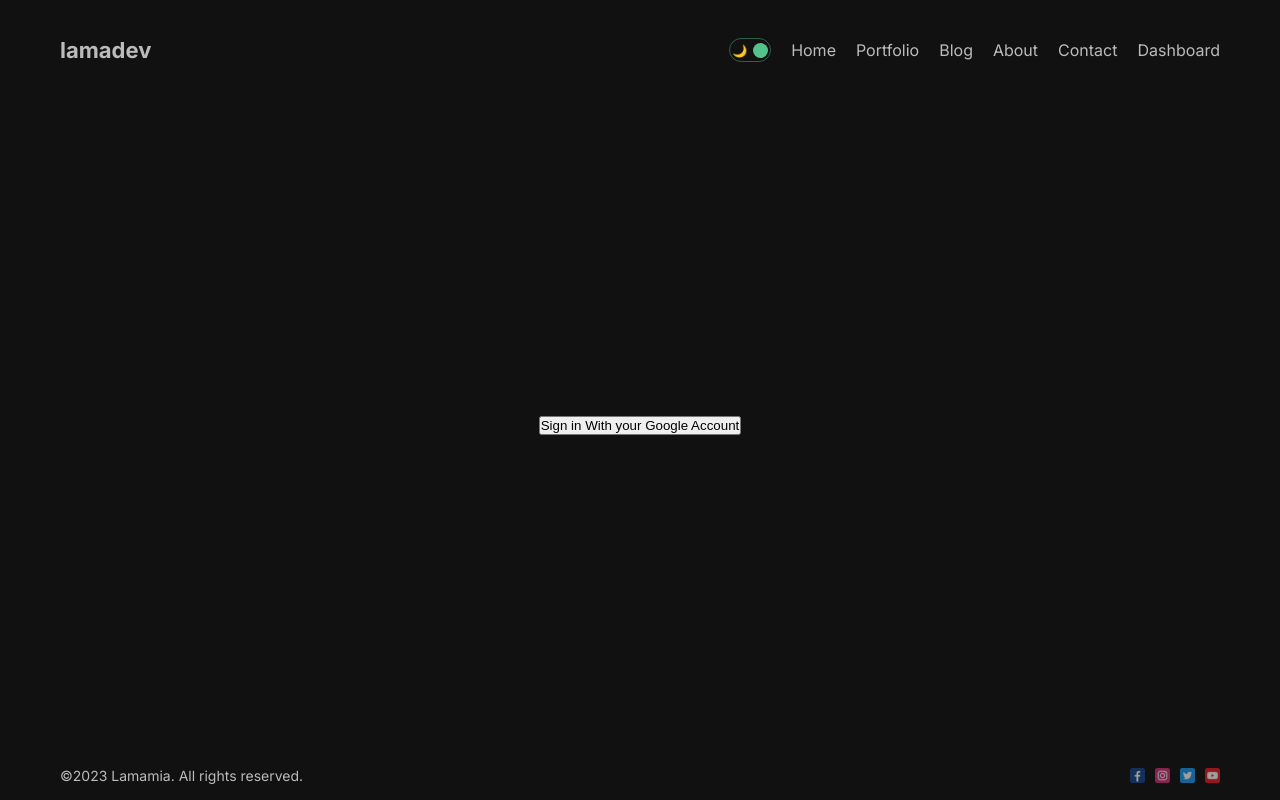
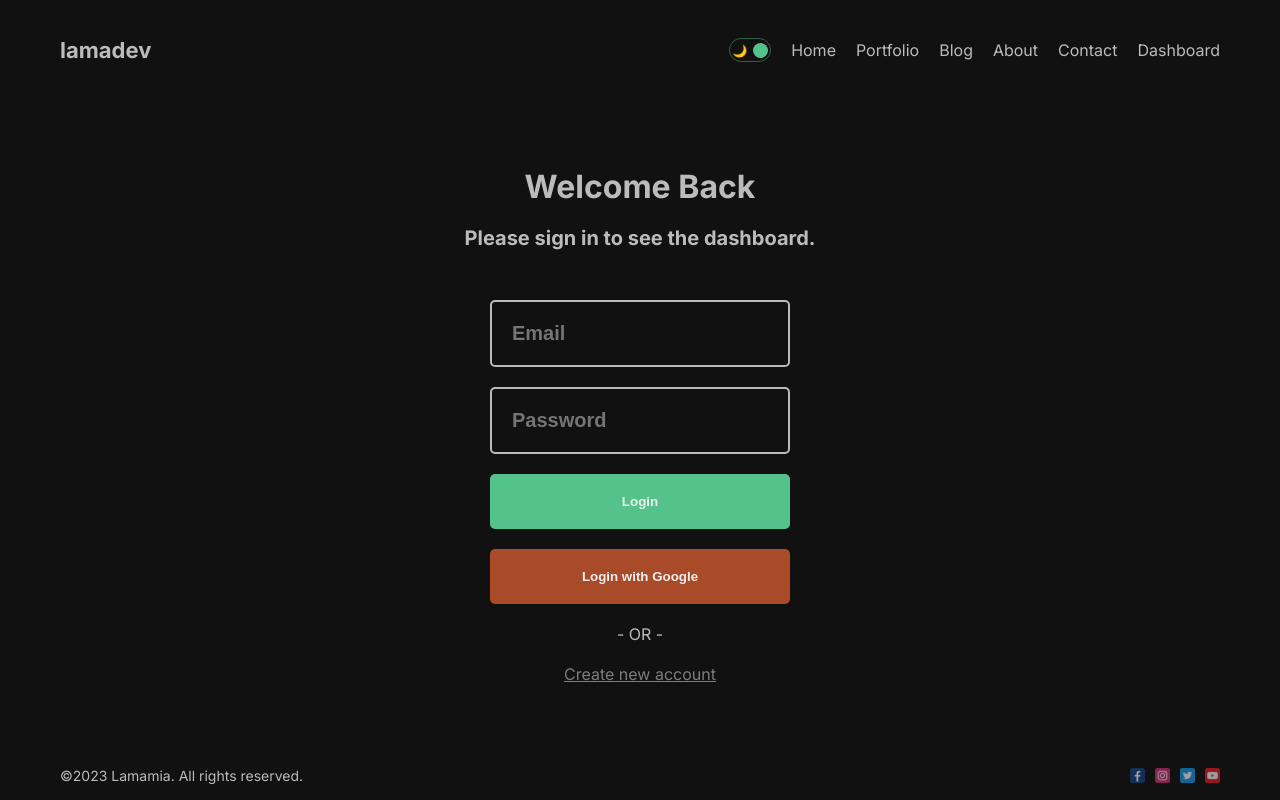
Before and after one commit to AliNazari-dev/next-Blog-Project, a Next.js app: page /dashboard/login in a window 1280 px wide. Built offline with nearby package versions, Linux system fonts and the light colour scheme; no server answers.

Commit message:
user login done

```diff
--- a/src/app/dashboard/(auth)/login/page.jsx
+++ b/src/app/dashboard/(auth)/login/page.jsx
@@ -1,13 +1,82 @@
 "use client";
+import React, { useEffect, useState } from "react";
+import styles from "./page.module.css";
+import { getProviders, signIn, useSession } from "next-auth/react";
+import { useRouter, useSearchParams } from "next/navigation";
+import Link from "next/link";
 
-import React from "react";
-import styles from "./page.module.css";
-import { signIn } from "next-auth/react";
+const Login = ({ url }) => {
+  const session = useSession();
+  const router = useRouter();
+  const params = useSearchParams();
+  const [error, setError] = useState("");
+  const [success, setSuccess] = useState("");
 
-const Login = () => {
+  useEffect(() => {
+    setError(params.get("error"));
+    setSuccess(params.get("success"));
+  }, [params]);
+
+  if (session.status === "loading") {
+    return <p>Loading...</p>;
+  }
+
+  if (session.status === "authenticated") {
+    router?.push("/dashboard");
+  }
+
+  const handleSubmit = (e) => {
+    e.preventDefault();
+    const email = e.target[0].value;
+    const password = e.target[1].value;
+
+    signIn("credentials", {
+      email,
+      password,
+    });
+  };
+
   return (
     <div className={styles.container}>
-      <button onClick={() => signIn("google")}>Sign in With your Google Account</button>
+      <h1 className={styles.title}>{success ? success : "Welcome Back"}</h1>
+      <h2 className={styles.subtitle}>Please sign in to see the dashboard.</h2>
+
+      <form onSubmit={handleSubmit} className={styles.form}>
+        <input
+          type="text"
+          placeholder="Email"
+          required
+          className={styles.input}
+        />
+        <input
+          type="password"
+          placeholder="Password"
+          required
+          className={styles.input}
+        />
+        <button className={styles.button}>Login</button>
+        {error && error}
+      </form>
+      <button
+        onClick={() => {
+          signIn("google");
+        }}
+        className={styles.button + " " + styles.google}
+      >
+        Login with Google
+      </button>
+      <span className={styles.or}>- OR -</span>
+      <Link className={styles.link} href="/dashboard/register">
+        Create new account
+      </Link>
+      {/* <button
+        onClick={() => {
+          signIn("github");
+        }}
+        className={styles.button + " " + styles.github}
+      >
+        Login with Github
+      </button> */}
     </div>
   );
 };
```
Also changed, not shown: src/app/api/auth/[...nextauth]/route.js (+35 -0 lines).
